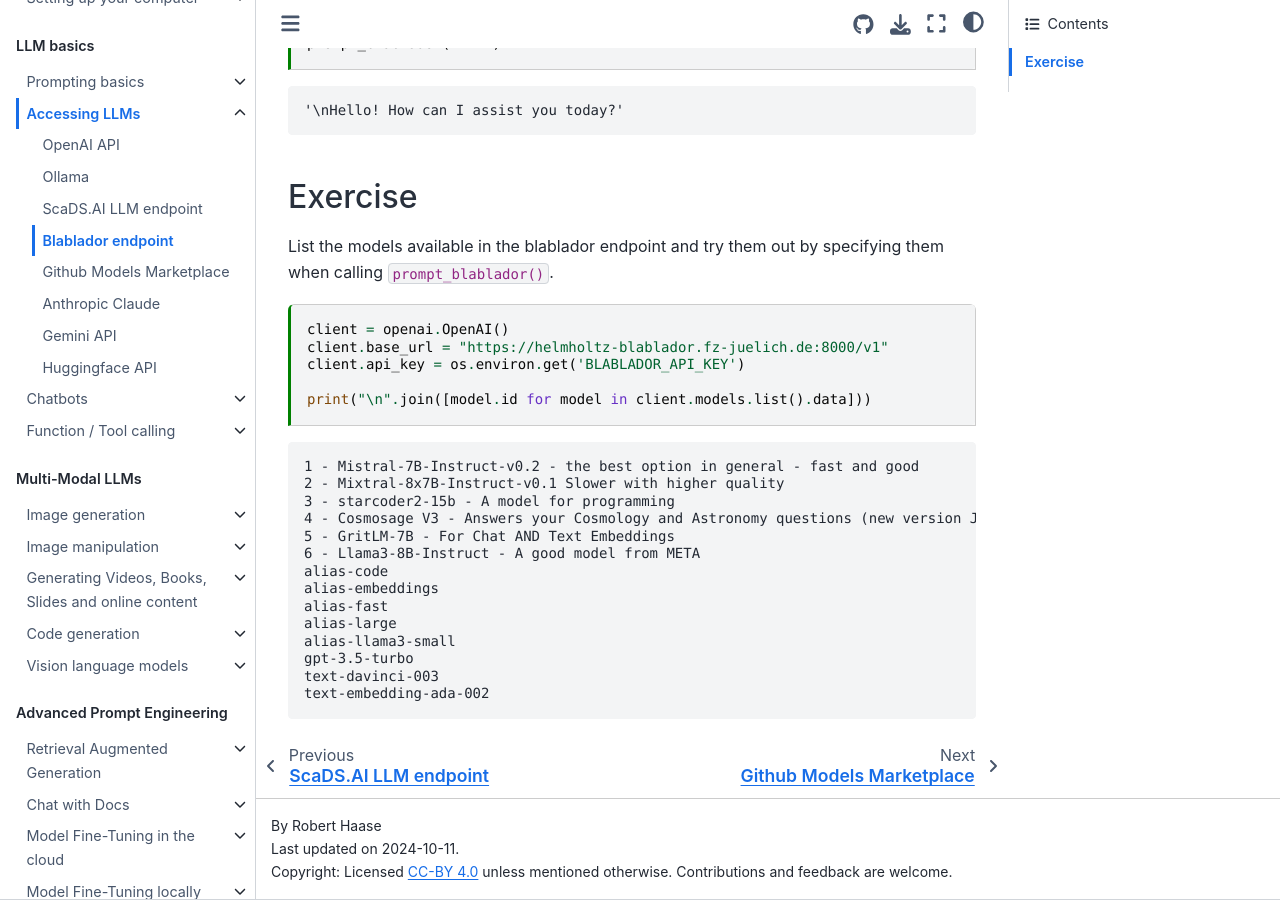
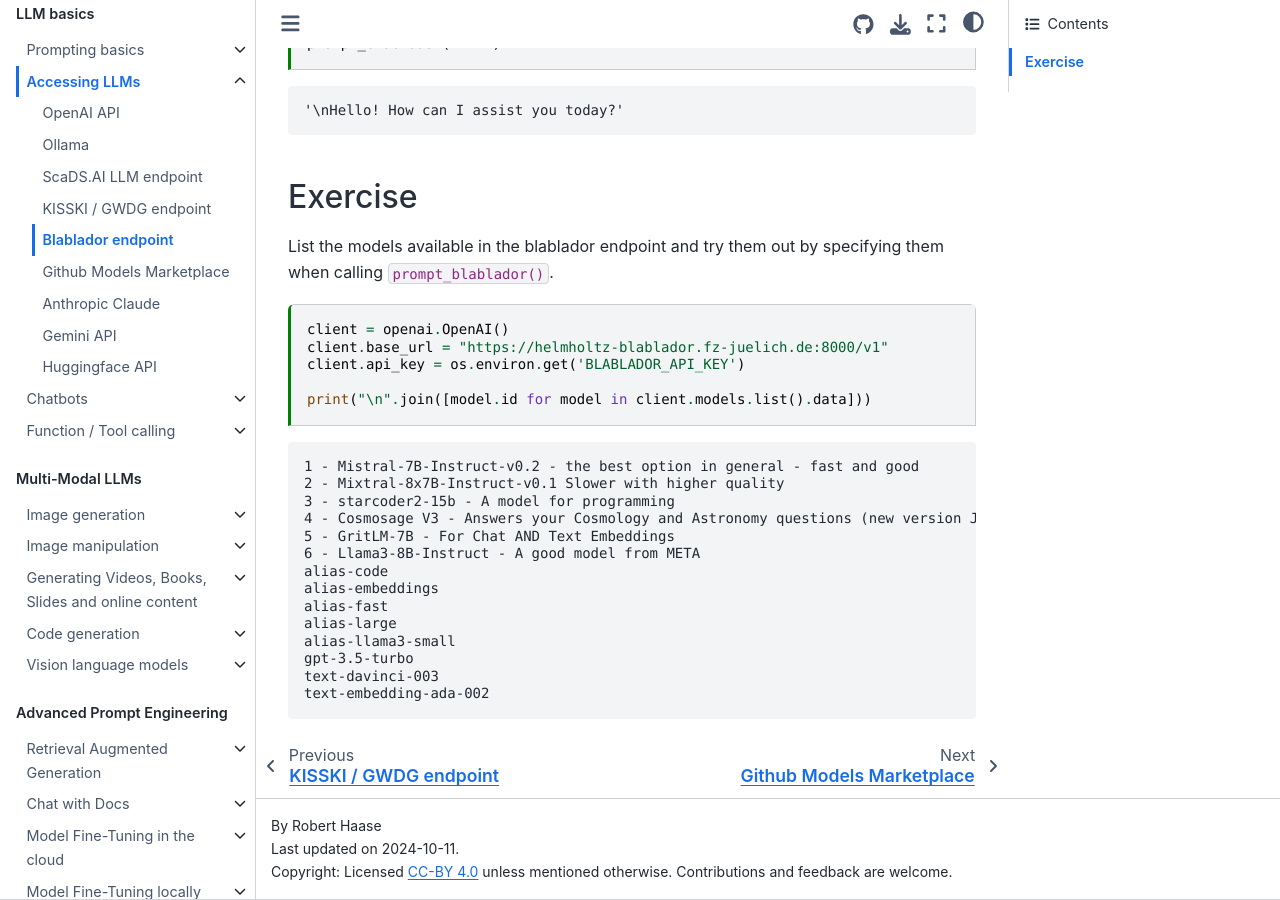
Before and after one commit to ScaDS/generative-ai-notebooks, a Jupyter Book: the page built from docs/15_endpoint_apis/03_blablador_endpoint.ipynb, in a window 1280 px wide and 900 px high, scrolled down 852 px. Built offline with Jupyter Book 1.0.4 settings and Sphinx 7.4.7 and the Sphinx Book theme 1.1.4, drawn with Linux system fonts in a browser that asks for light colours; pages that are not in the unit, such as notebooks, are missing from menus.

Commit message:
added kisski endpoint

```diff
--- a/docs/_toc.yml
+++ b/docs/_toc.yml
@@ -24,6 +24,7 @@ parts:
       - file: 15_endpoint_apis/01_openai_api.ipynb
       - file: 15_endpoint_apis/02_ollama_endpoint.ipynb
       - file: 15_endpoint_apis/04_scadsai_llm_endpoint.ipynb
+      - file: 15_endpoint_apis/06_kisski_endpoint.ipynb
       - file: 15_endpoint_apis/03_blablador_endpoint.ipynb
       - file: 15_endpoint_apis/05_azure_endpoints.ipynb
       - file: 15_endpoint_apis/10_anthropic_api.ipynb
```
Also changed, not shown: docs/15_endpoint_apis/06_kisski_endpoint.ipynb (added).
